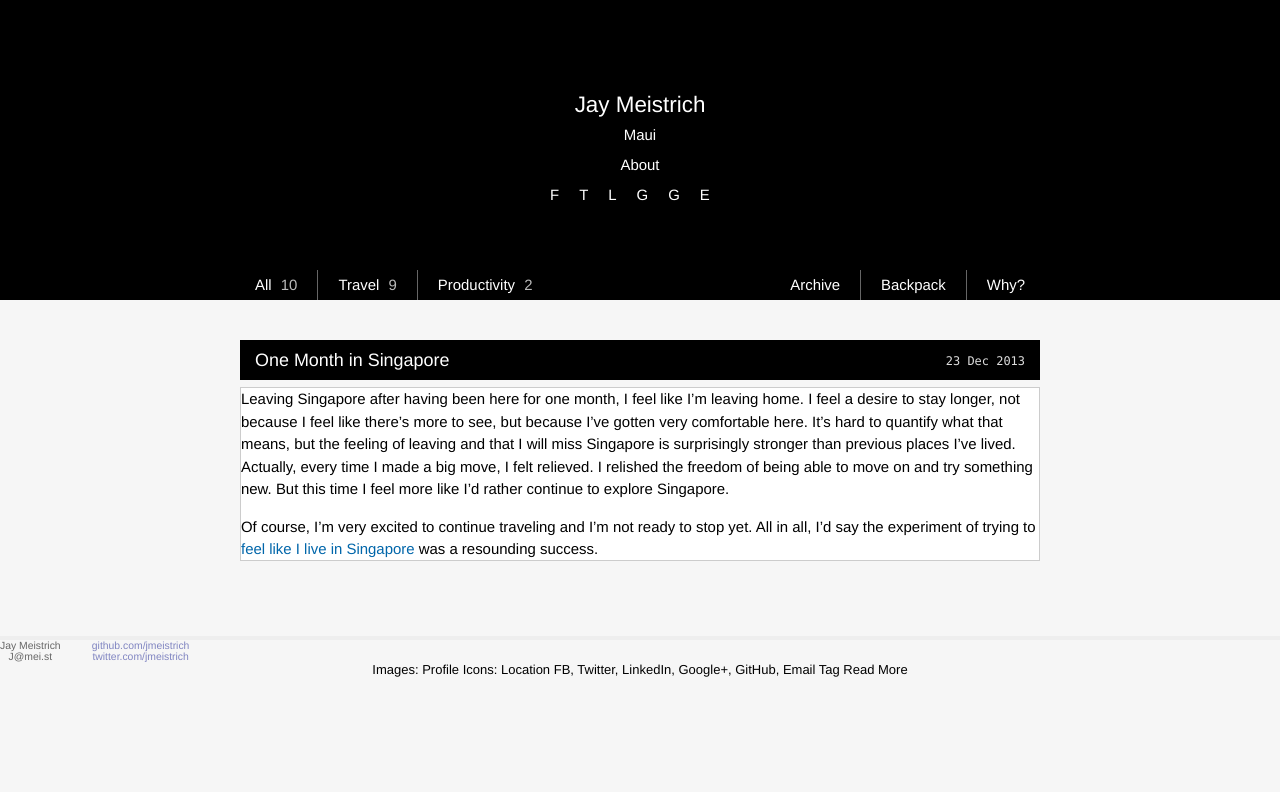
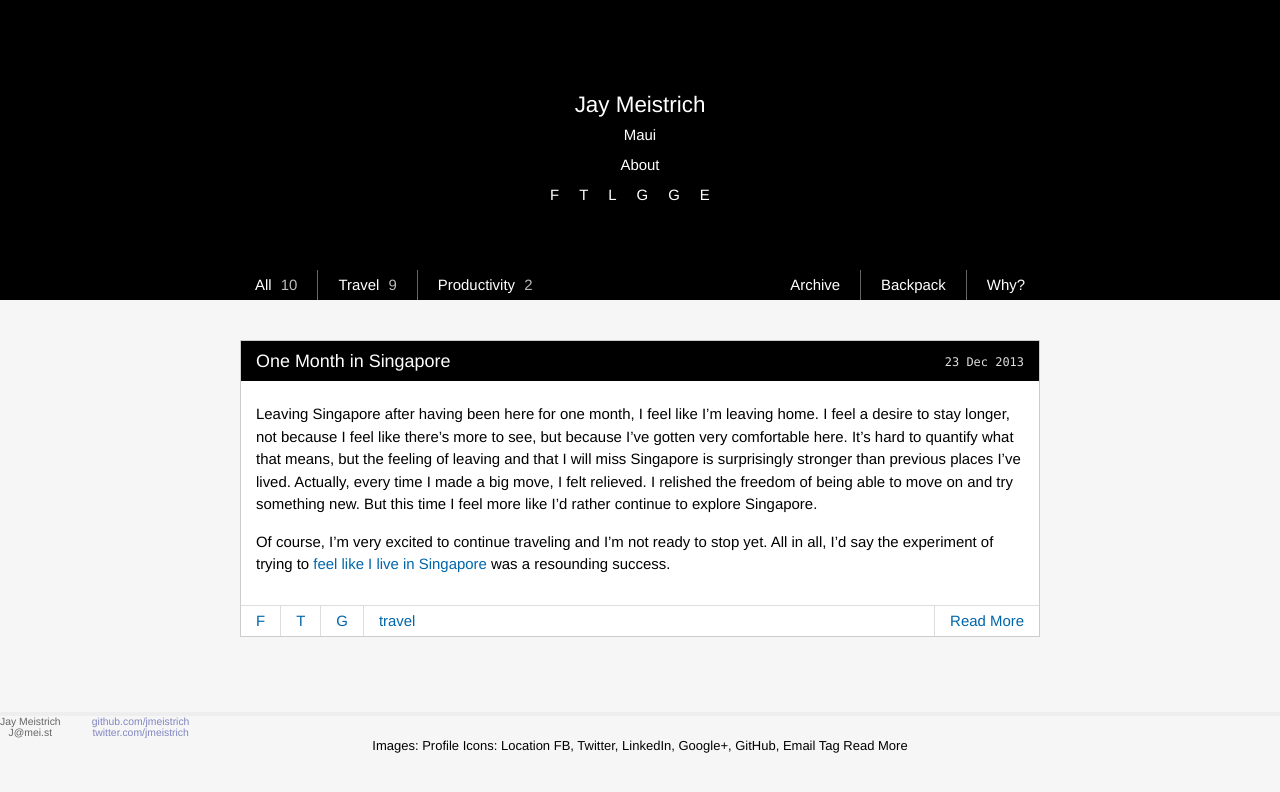
Before and after one commit to jmeistrich/jmeistrich.github.io, a Jekyll site: the page built from _posts/travel/2013-12-23-month-in-singapore.md, in a window 1280 px wide. Shown: the top 792 px of the page. Built offline with Jekyll 4.4.1, drawn with Linux system fonts in a browser that asks for light colours; Markdown is read by kramdown in place of the engine named in the settings.

Commit message:
Style individual posts

```diff
--- a/_layouts/post.html
+++ b/_layouts/post.html
@@ -2,8 +2,20 @@
 layout: default
 ---
 
+<div class="post">
 {% include postheader.html title=page.title date=page.date url=page.url %}
-
-<div class="post">
+<div class="postContent">
 {{ content }}
 </div>
+<div class="postFooter">
+    <div><a href="">F</a></div>
+    <div><a href="">T</a></div>
+    <div><a href="">G</a></div>
+    <div class="postCategories">
+    {% for cat in page.categories %}
+        <div><a href="/{{ cat }}">{{ cat }}</a></div>
+    {% endfor %}
+    </div>
+    <div class="readMore"><a href="{{ post.url }}">Read More</a></div>
+</div>
+</div>
```
